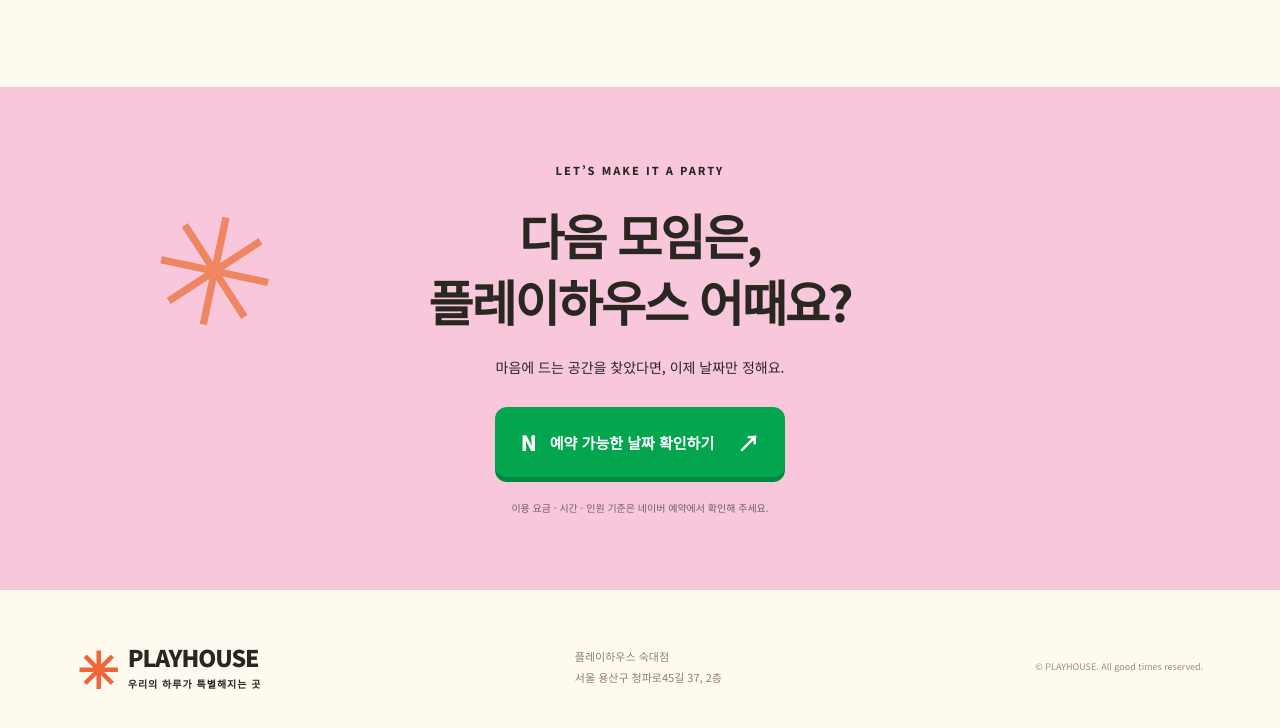
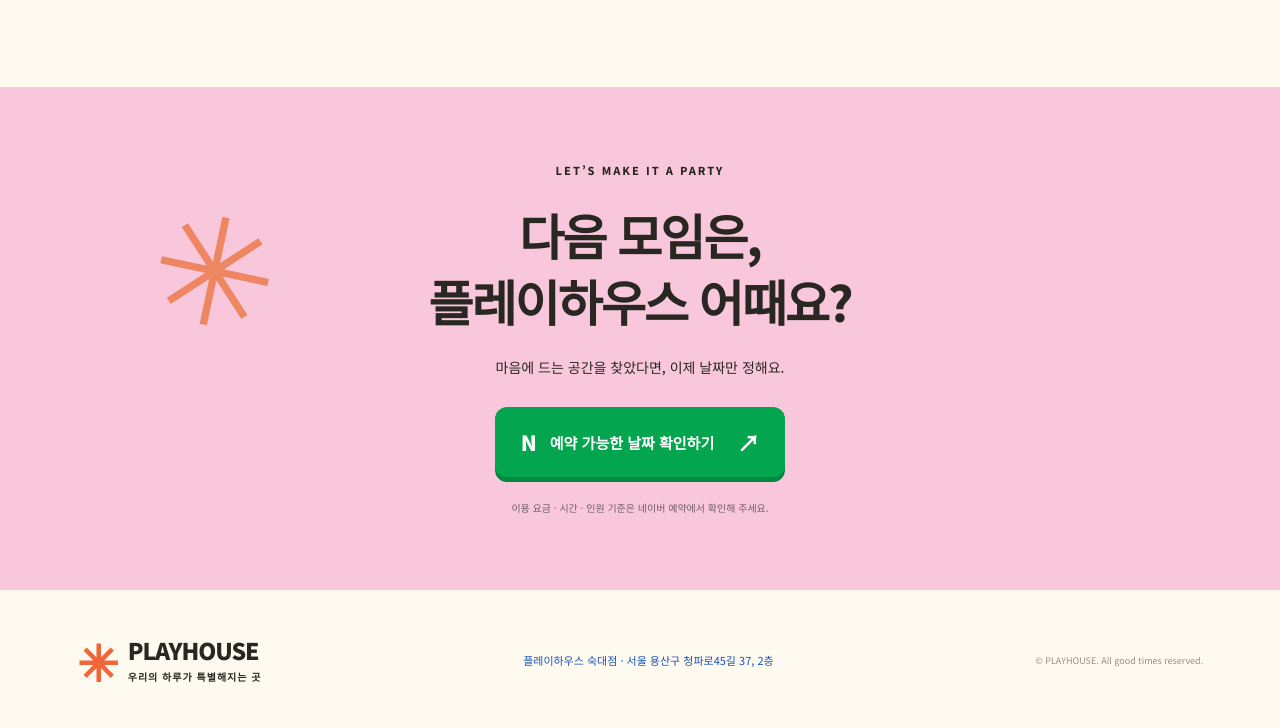
Before and after one commit to cheonki/partyroom, a plain HTML site: page dist/index.html in a window 1280 px wide. Shown: the part 4218-4946 px from the top of the page. Drawn offline with Linux system fonts and the light colour scheme.

Commit message:
Display footer name and address in one blue line

```diff
--- a/dist/index.html
+++ b/dist/index.html
@@ -13,6 +13,6 @@
 <section class="section guide" id="guide"><div><p class="eyebrow">BEFORE YOUR VISIT</p><h2>즐거운 하루를 위한<br>작은 안내.</h2><p>예약 전 궁금한 내용을 확인해 주세요.</p></div><div class="faqs"><details open><summary>예약과 이용 요금은 어디서 확인하나요?</summary><p>네이버 예약에서 원하는 날짜의 예약 가능 시간, 이용 요금과 인원 기준을 확인하실 수 있습니다. 날짜와 상품별 조건을 확인한 뒤 예약해 주세요.</p><a href="https://m.booking.naver.com/booking/10/bizes/526188" target="_blank" rel="noopener">네이버에서 날짜 · 요금 확인하기 ↗</a></details><details><summary>어떤 모임에 어울리나요?</summary><p>생일 파티, 친구 모임, 소규모 친목 모임 등 함께 시간을 보내고 싶은 날에 이용해 보세요. 이용 가능 인원은 네이버 예약 상품 안내를 확인해 주세요.</p></details><details><summary>이용할 때 지켜야 할 것이 있나요?</summary><p>실내에서는 실내화를 이용해 주시고, 흡연은 삼가 주세요. 당구대 위에 음식이나 음료를 올리지 말아 주세요. 소중한 시설과 음향 장비를 다음 손님도 즐길 수 있도록 아껴 주세요.</p></details><details><summary>사진 속 시설과 소품이 모두 있나요?</summary><p>사진은 실제 플레이하우스 공간을 촬영한 것입니다. 촬영 시점에 따라 인테리어, 소품과 장비 구성이 달라질 수 있으니 꼭 필요한 시설은 예약 전 네이버 플레이스를 통해 문의해 주세요.</p></details></div></section>
 <section class="location section" id="location"><div class="location-photo"><img src="assets/space-4.jpg" loading="lazy" alt="알록달록한 조명과 스윙 체어가 있는 플레이하우스"><span>SEE YOU AT PLAYHOUSE!</span></div><div><p class="eyebrow">COME ON OVER</p><h2>우리, 숙대 앞에서 만나요.</h2><h3>플레이하우스 숙대점</h3><p>서울특별시 용산구 청파로45길 37, 2층<br><span class="muted">청파동2가 71-75 · 숙명여대 정문 근처</span></p><div class="location-actions"><a class="outline" href="https://map.naver.com/p/entry/place/1353318142" target="_blank" rel="noopener">네이버 지도에서 길 찾기 ↗</a><button class="copy" id="copy-address">주소 복사</button></div><p class="small">주차 및 상세 방문 안내는 예약 전 네이버 플레이스에서 확인해 주세요.</p><p id="copy-status" role="status"></p></div></section>
 <section class="final-cta"><span class="cta-star" aria-hidden="true">✳</span><p class="eyebrow">LET’S MAKE IT A PARTY</p><h2>다음 모임은,<br>플레이하우스 어때요?</h2><p>마음에 드는 공간을 찾았다면, 이제 날짜만 정해요.</p><a class="book" href="https://m.booking.naver.com/booking/10/bizes/526188" target="_blank" rel="noopener"><b>N</b> 예약 가능한 날짜 확인하기 <span>↗</span></a><small>이용 요금 · 시간 · 인원 기준은 네이버 예약에서 확인해 주세요.</small></section>
-</main><footer><a class="brand" href="#"><span class="brand-icon">✳</span><span>PLAYHOUSE<small>우리의 하루가 특별해지는 곳</small></span></a><p>플레이하우스 숙대점<br>서울 용산구 청파로45길 37, 2층</p><span>© PLAYHOUSE. All good times reserved.</span></footer><div class="mobile-book"><a class="book" href="https://m.booking.naver.com/booking/10/bizes/526188" target="_blank" rel="noopener"><b>N</b> 네이버 예약하기 <span>↗</span></a></div>
+</main><footer><a class="brand" href="#"><span class="brand-icon">✳</span><span>PLAYHOUSE<small>우리의 하루가 특별해지는 곳</small></span></a><p style="color:#1754b4;white-space:nowrap;margin:0">플레이하우스 숙대점 · 서울 용산구 청파로45길 37, 2층</p><span>© PLAYHOUSE. All good times reserved.</span></footer><div class="mobile-book"><a class="book" href="https://m.booking.naver.com/booking/10/bizes/526188" target="_blank" rel="noopener"><b>N</b> 네이버 예약하기 <span>↗</span></a></div>
 <dialog id="lightbox" aria-label="공간 사진 크게 보기"><button class="close" aria-label="사진 닫기">×</button><button class="prev" aria-label="이전 사진">‹</button><figure><img id="large-photo" alt=""><figcaption id="photo-caption"></figcaption></figure><button class="next" aria-label="다음 사진">›</button></dialog>
 </body></html>
```
